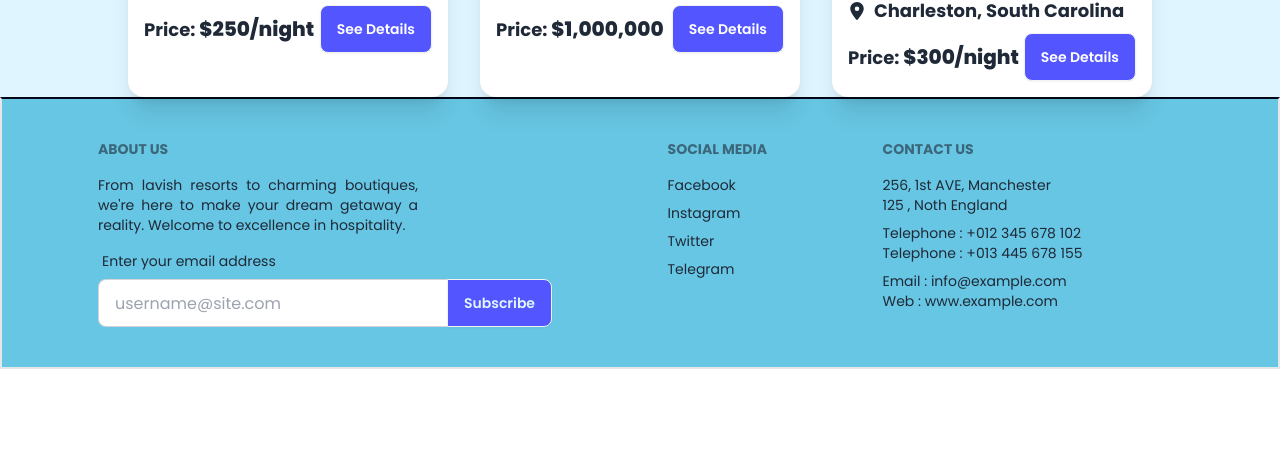
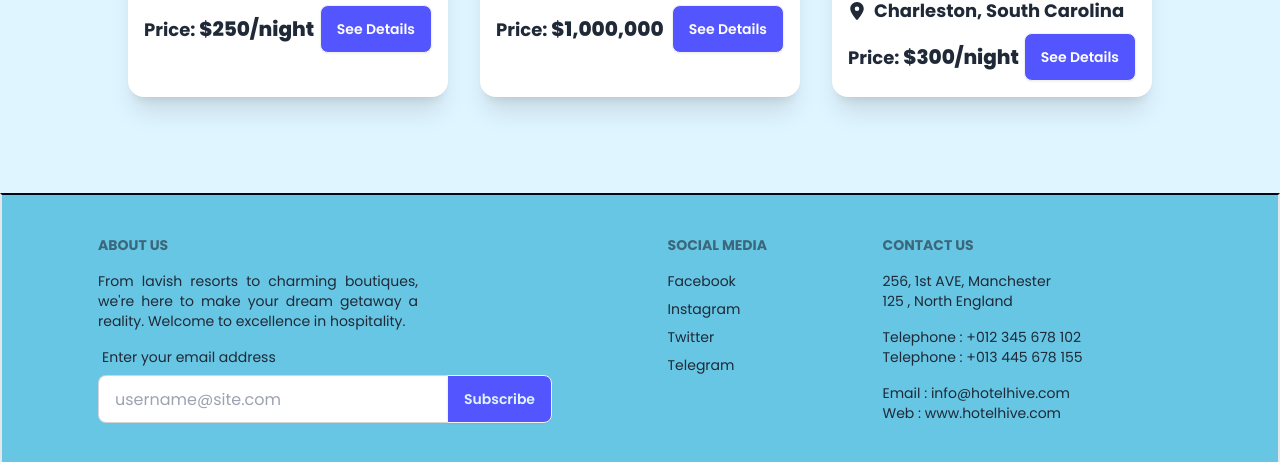
Before and after one commit to GaziFayaz/Hospitality-Real-Estate, a React (Vite) app: page / in a window 1280 px wide. Shown: the part 2469-2931 px from the top of the page. Before the commit the page ends 2838 px from the top, so only its background shows below. Built offline with nearby package versions, Linux system fonts and the light colour scheme.

Commit message:
footer ui related tweaks

```diff
--- a/src/Components/Footer.jsx
+++ b/src/Components/Footer.jsx
@@ -1,7 +1,7 @@
 /* eslint-disable react/no-unescaped-entities */
 const Footer = () => {
 	return (
-		<footer className="footer p-10 bg-[#67C6E3] border-t-slate-950 border-2 text-base-content px-24 ">
+		<footer className="mt-8 md:mt-12 lg:mt-24 footer p-10 bg-[#67C6E3] border-t-slate-950 border-2 text-base-content md:px-12 lg:px-24">
 			<form>
 				<h6 className="footer-title">About Us</h6>
 				<p className="w-80 text-justify">
@@ -33,9 +33,10 @@ const Footer = () => {
 			</nav>
 			<nav className="gap-2">
 				<h6 className="footer-title">Contact Us</h6>
+				<div className="flex flex-col gap-4">
 					<div>
 						<p>256, 1st AVE, Manchester</p>
-					<p>125 , Noth England</p>
+						<p>125 , North England</p>
 					</div>
 					<div>
 						<p>Telephone : +012 345 678 102</p>
@@ -43,11 +44,12 @@ const Footer = () => {
 					</div>
 					<div>
 						<p>
-						Email : <a className="link link-hover">info@example.com</a>
+							Email : <a className="link link-hover">info@hotelhive.com</a>
 						</p>
 						<p>
-						Web : <a className="link link-hover">www.example.com</a>
+							Web : <a className="link link-hover">www.hotelhive.com</a>
 						</p>
+					</div>
 				</div>
 			</nav>
 		</footer>
--- a/src/Components/Navbar.jsx
+++ b/src/Components/Navbar.jsx
@@ -1,4 +1,3 @@
-import React from "react";
 import { Link, NavLink } from "react-router-dom";
 
 const Navbar = () => {
```
Lines whose indentation alone changed are shown as unchanged.
